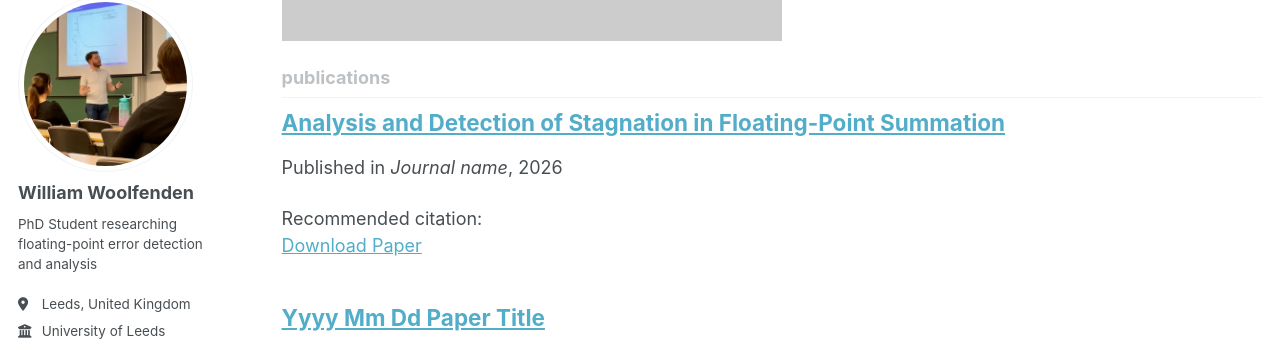
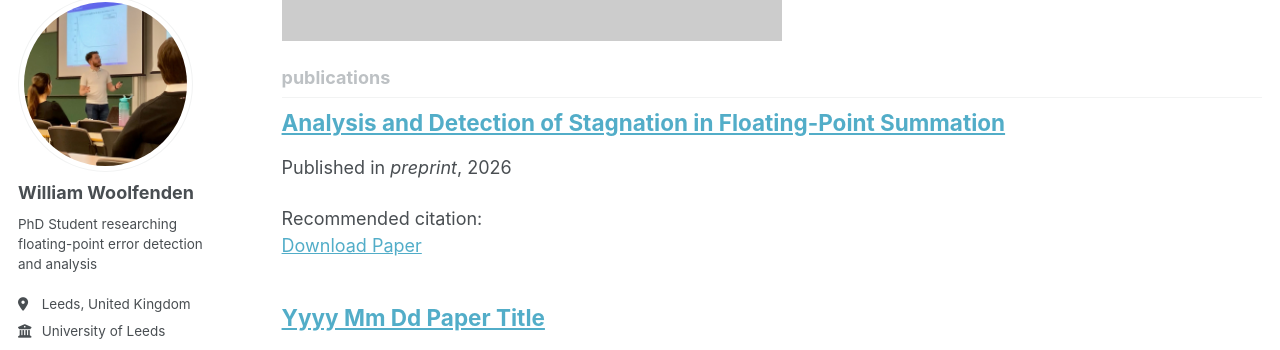
Before and after one commit to willwoolf/willwoolf.github.io, a Jekyll site: the page built from _pages/collection-archive.html, in a window 1280 px wide and 900 px high, scrolled down 941 px. Shown: the part 103-453 px from the top of the window. Built offline with Jekyll 4.4.1, drawn with Linux system fonts in a browser that asks for light colours; a style sheet for code colours, icons or effects is not loaded.

Commit message:
update publication

```diff
--- a/_publications/2026-10-07-stagnation.md
+++ b/_publications/2026-10-07-stagnation.md
@@ -1,11 +1,11 @@
 ---
 title: "Analysis and Detection of Stagnation in Floating-Point Summation"
-collection: preprints
-category: manuscripts/journals
+collection: publications
+category: manuscripts
 permalink: https://arxiv.org/abs/2610.10819
 excerpt: ''
-date: 2026-07-10
-venue: 'Journal name'
+date: 2026-10-07
+venue: 'preprint'
 #slidesurl: 'https://hyperlink.to/slides.pdf'
 paperurl: 'https://arxiv.org/abs/2610.10819'
 #bibtexurl: 'https://hyperlink.to/citation.bib'
```
